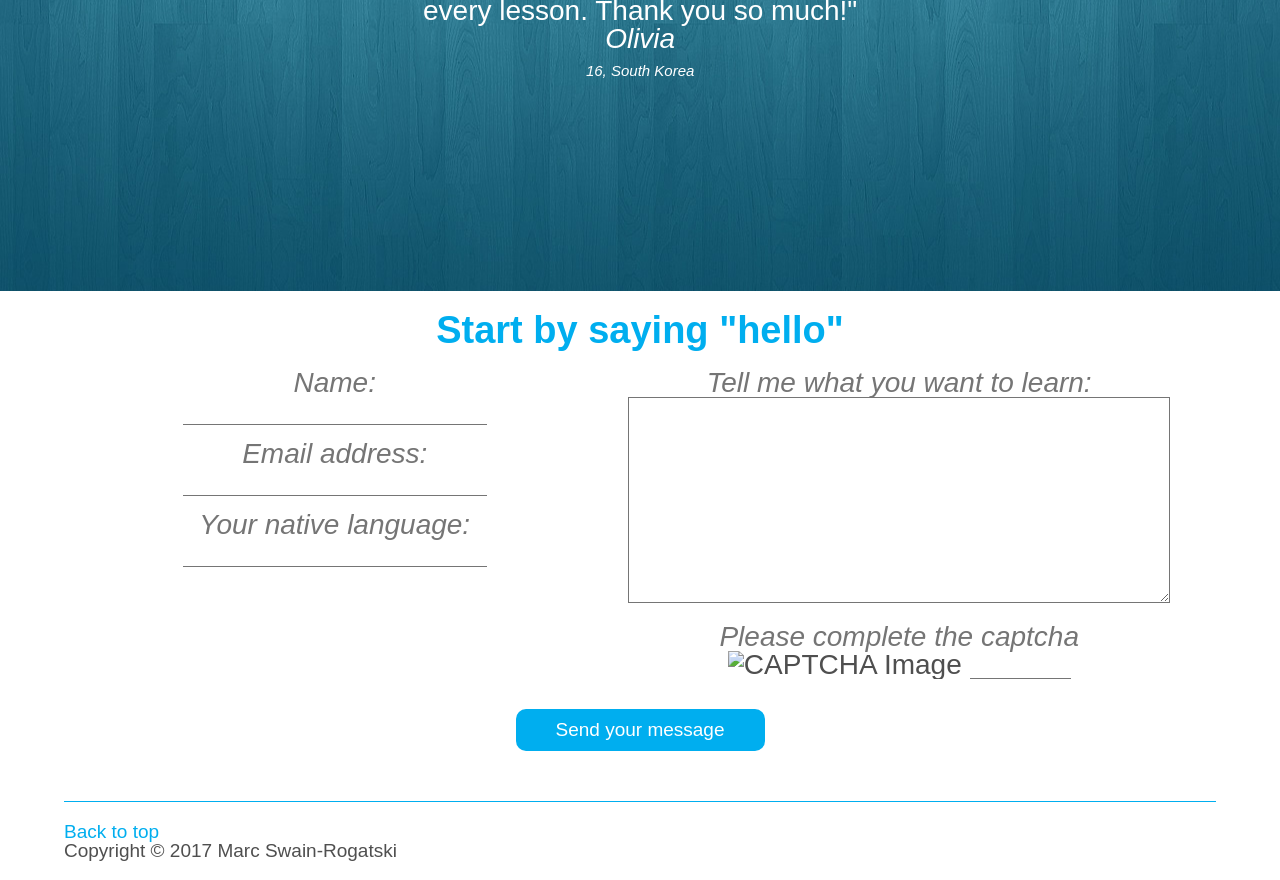
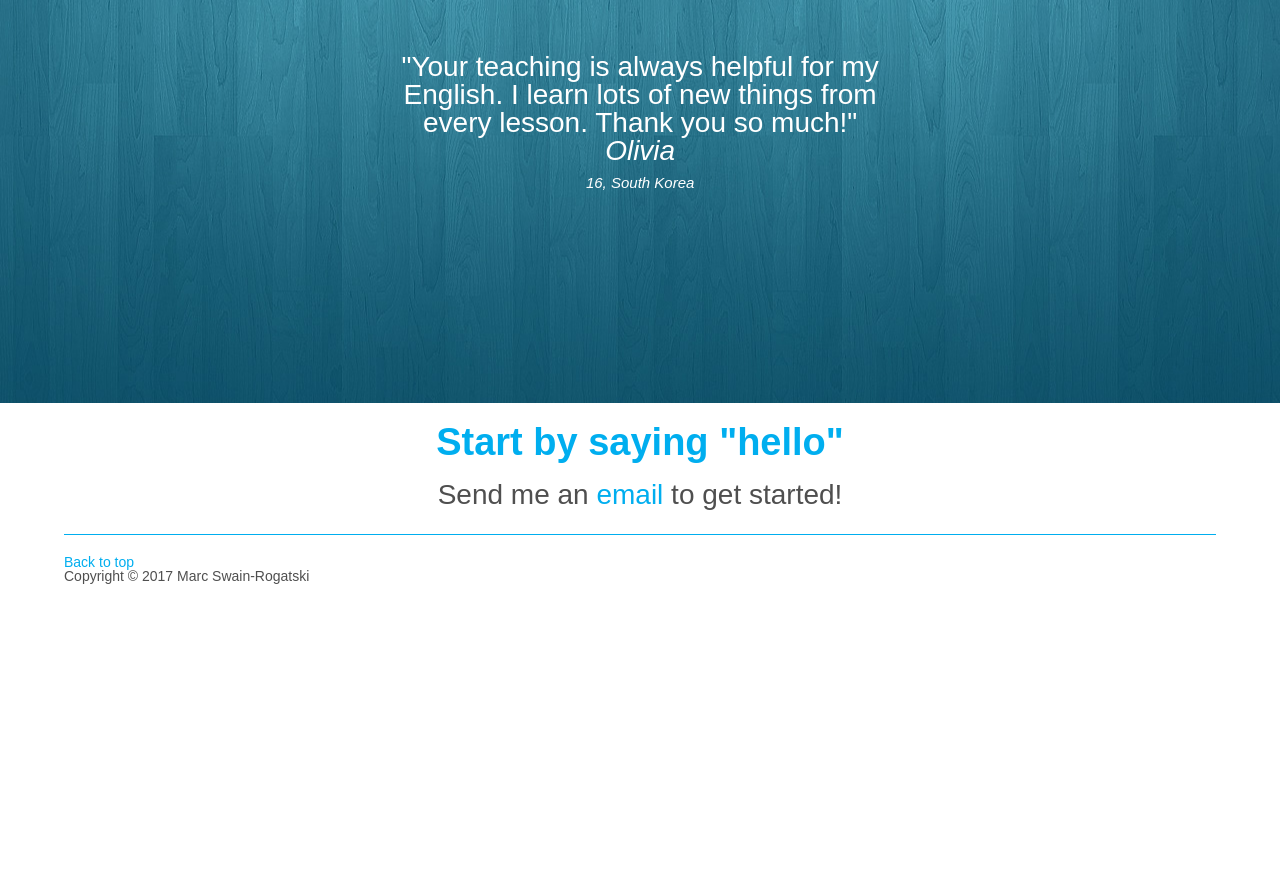
Before and after one commit to EjS9U0t/msrenglishtutoring, a plain HTML site: page index.html in a window 1280 px wide. Shown: the part 1550-2430 px from the top of the page. After the commit the page ends 2153 px from the top, so only its background shows below. Drawn offline with Linux system fonts and the light colour scheme.

Commit message:
Add files via upload

```diff
--- a/index.html
+++ b/index.html
@@ -48,23 +48,22 @@
 			</div>
 		</div><!-- /Banner -->
 		<div id="Content">
-			You will find me to be a patient, thoughtful and well-prepared tutor. I am most concerned with guiding students towards their goals and achievements. I have a Bachelor of Arts in English, certified Global TESOL College certificates and am studying towards an MA in TESOL. I have experience teaching in Christchurch learning centres and have a number of happy students that I teach privately. <br /><br />
+			You will find me to be a patient, thoughtful and well-prepared tutor. I am most concerned with guiding students towards their goals and achievements. I have several qualifications, including a Masters in Teaching English to Speakers of Other Languages. I have experience teaching in various literacy centers and have a number of happy students that I teach privately.<br /><br />
 			I am available for one to one tutoring in Christchurch, or anywhere in the world where a reliable internet connection is available, via Skype.
 			<a href="#contact" class="ContactMe">Drop me a line!</a>
 		</div><!-- /Content -->
 		<div id="CV">
 			<div id="Qualified">
 				<h3>I'm qualified</h3>
-				BA - major in English<br />
-				<br />
-				Specialist certificates from Global TESOL College<br />
-				<br />
-				Masters in TESOL
+				Masters in TESOL - University of Canterbury<br /><br />
+				BA - major in English - University of Canterbury<br /><br />
+				New Zealand Certificate in Adult Literacy and Numeracy Education<br /><br />
+				Specialist certificates from Global TESOL College
 			</div>
 			<div id="Experienced">
 				<h3>and experienced</h3>
-				English Tutoring Franchise in CHCH NZ: from primary to high school.<br />
-				<br />
+				English tutoring franchises: from primary to high school.<br /><br />
+				Adult literacy centers: teaching beginner to intermediate English to foreign speakers.<br /><br />
 				Private Tuition: from primary to adult, several years experience, from grammar to conversational English to IELTS preparation.
 			</div>
 		</div><!-- /CV -->
@@ -98,42 +97,8 @@ If you need some help with English, you should send him a message. You may find
 		<div id="Contact">
 			<a name="contact"></a>
 			<h3>Start by saying "hello"</h3>
-			<a name="cform"></a>
-<div id="FormContainer">
-
-<form method="post" id="cForm" action="index.php#cform">
-<div id="FormInputs">
-<div>
-<span class="Label">Name:</span>
-<input type="text" name="name" value="" id="name" />
-</div>
-<div>
-<span class="Label">Email address:</span>
-<input type="text" name="email" value="" id="email" />
-</div>
-<div>
-<span class="Label">Your native language:</span>
-<input type="text" name="subject" value="" id="subject" />
-</div>
-</div><!-- End of FormInputs -->
-
-<div id="FormMessage">
-<div>
-<span class="Label">Tell me what you want to learn:</span>
-<textarea name="message" cols="40" rows="6" id="message"></textarea>
-</div>
-<div>
-<span class="Label">Please complete the captcha</span>
-<img id="captcha" src="formfiles/contact-securimage_show.php" alt="CAPTCHA Image" />
-<input type="text" name="captcha_code" size="10" maxlength="5" id="captcha_code" />
-</div>
-</div><!-- End of FormMessage -->
-
-<div>
-<input type="submit" name="submit" value="Send your message" id="Button" />
-</div>
-</form>
-</div>		</div><!-- /Contact -->
+			<p>Send me an <a href="mailto:mswainrogatski@gmail.com">email</a> to get started!</p>
+		</div><!-- /Contact -->
 	</div><!-- /Body -->
 	<footer>
 		<a href="#top">Back to top</a><br />
--- a/styles.css
+++ b/styles.css
@@ -190,22 +190,12 @@ footer, footer a {
 
 #Contact {
 	text-align: center;
+	padding-bottom: 25px;
 }
 
-#ErrorMessage {
-	text-align: center;
-	color: red;
-}
-
-#Contact div {
-	padding-bottom: 15px;
-}
-
-.Label {
-	clear: both;
-	display: block;
-	font-style: italic;
-	color: #757575;
+footer a:hover, #Contact a:hover {
+	color: #06475e;
+	text-decoration: underline;
 }
 
 input {
@@ -301,18 +291,6 @@ textarea {
 /* Additional media queries for larger displays */
 /* tablets - portrait */
 @media screen and (min-width: 600px) {
-	#FormInputs {
-		display: inline-block;
-		float: left;
-		width: 47%;
-		padding-right: 3%;
-	}
-
-	#FormMessage {
-		float: left;
-		width: 47%;
-		padding-left: 3%;
-	}
 }
 
 /* tablets - landscape */
@@ -332,12 +310,8 @@ textarea {
 		font-size: 38px;
 	}
 
-	#FormInputs input {
-		width: 300px;
-	}
-
 	footer {
-		font-size: 19px;
+		font-size: 14px;
 	}
 
 	#Translations {
@@ -382,14 +356,6 @@ textarea {
 		width: 40%
 	}
 
-	#FormInputs {
-		padding-right: 1%;
-	}
-
-	#FormMessage {
-		padding-left: 1%;
-	}
-
 	#Contact textarea {
 		height: 200px;
 	}
@@ -399,6 +365,6 @@ textarea {
 	}
 
 	footer a {
-		font-size: 19px;
+		font-size: 14px;
 	}
 }
```
